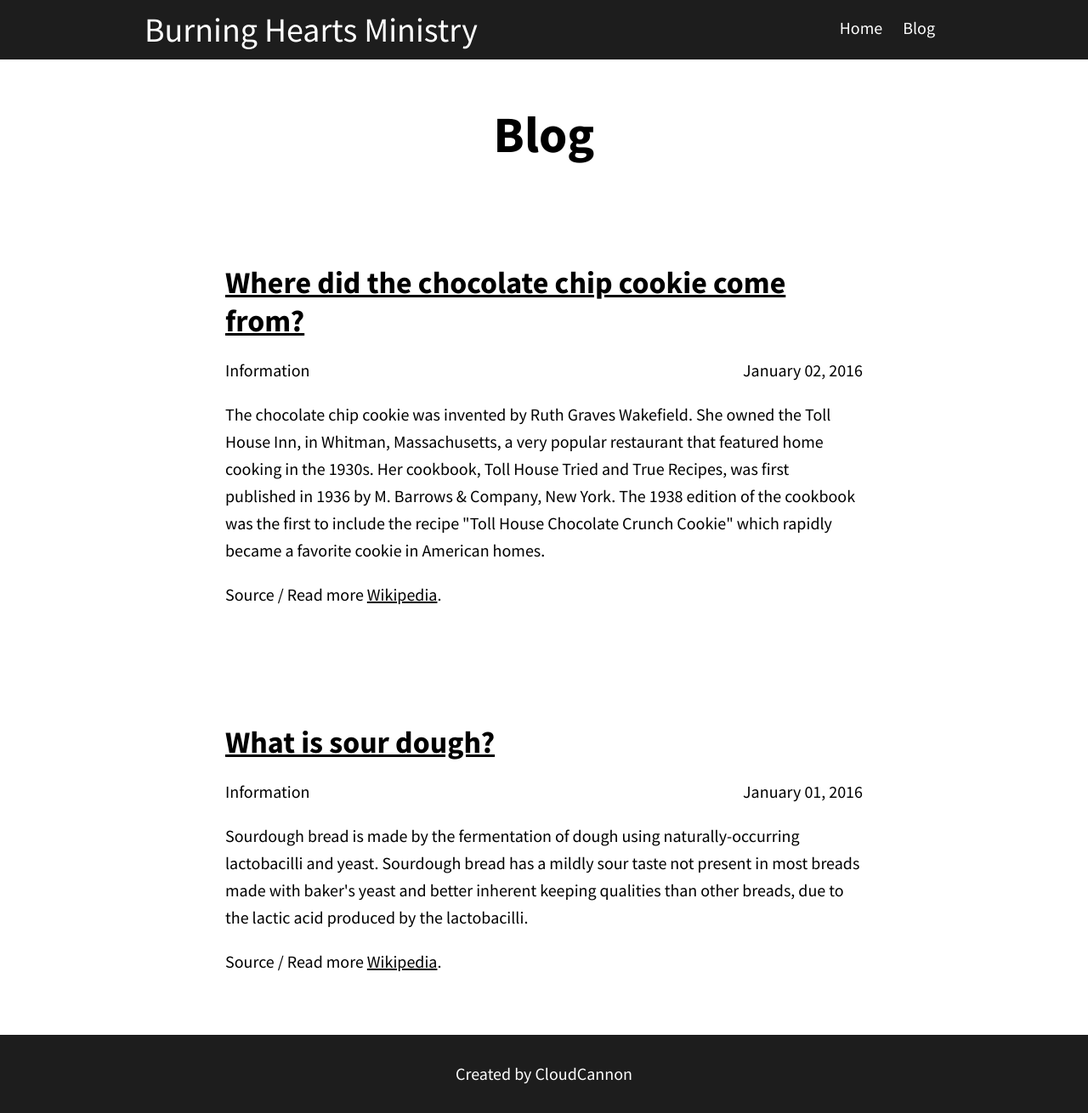
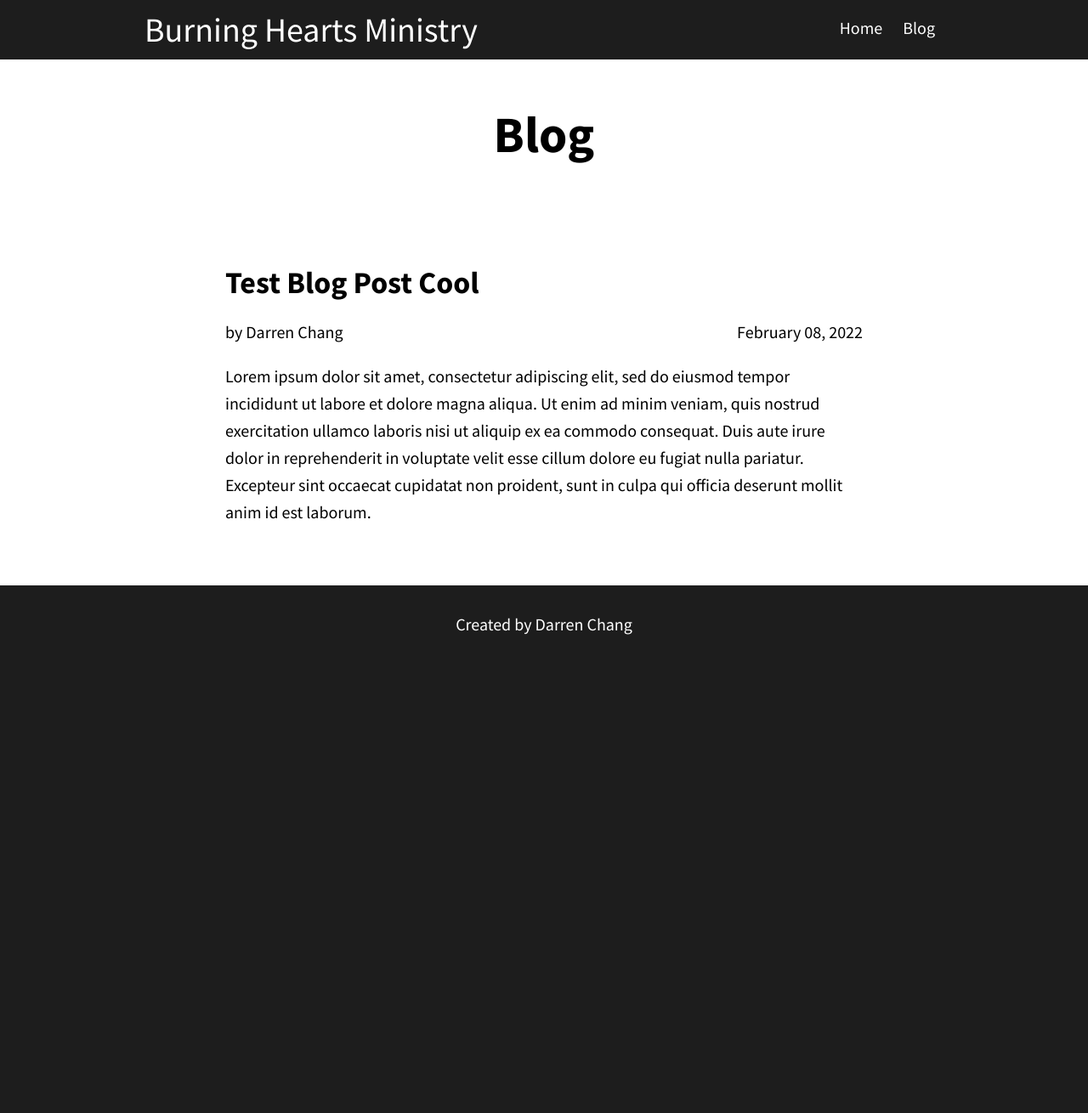
Before and after one commit to burningheartsministry/bhm, a Jekyll site: the page blog.html, which Jekyll copies as it is, in a window 1280 px wide. Shown: the whole page at 85% size. Built offline with Jekyll 4.4.1, drawn with Linux system fonts in a browser that asks for light colours; after the commit the page ends 900 px from its top, so only the background shows below that.

Commit message:
Update blog.html

```diff
--- a/blog.html
+++ b/blog.html
@@ -23,24 +23,16 @@
         <h2 class="spacing">Blog</h2>
         <div class="blog-posts">
           <div class="blog-post spacing">
-            <h3><a href="/post.html">Where did the chocolate chip cookie come from?</a></h3>
-            <p class="summary">Information<span class="date">January 02, 2016</span></p>
-            <p>The chocolate chip cookie was invented by Ruth Graves Wakefield. She owned the Toll House Inn, in Whitman, Massachusetts, a very popular restaurant that featured home cooking in the 1930s. Her cookbook, Toll House Tried and True Recipes, was first published in 1936 by M. Barrows &amp; Company, New York. The 1938 edition of the cookbook was the first to include the recipe "Toll House Chocolate Crunch Cookie" which rapidly became a favorite cookie in American homes.</p>
-
-            <p>Source / Read more <a href="https://en.wikipedia.org/wiki/Chocolate_chip_cookie">Wikipedia</a>.</p>
-          </div>
-          <div class="blog-post spacing">
-            <h3><a href="/post.html">What is sour dough?</a></h3>
-            <p class="summary">Information<span class="date">January 01, 2016</span></p>
-            <p>Sourdough bread is made by the fermentation of dough using naturally-occurring lactobacilli and yeast. Sourdough bread has a mildly sour taste not present in most breads made with baker's yeast and better inherent keeping qualities than other breads, due to the lactic acid produced by the lactobacilli.</p>
-            <p>Source / Read more <a href="https://en.wikipedia.org/wiki/Sourdough">Wikipedia</a>.</p>
+            <h3>Test Blog Post Cool</h3>
+            <p class="summary">by Darren Chang<span class="date">February 08, 2022</span></p>
+            <p>Lorem ipsum dolor sit amet, consectetur adipiscing elit, sed do eiusmod tempor incididunt ut labore et dolore magna aliqua. Ut enim ad minim veniam, quis nostrud exercitation ullamco laboris nisi ut aliquip ex ea commodo consequat. Duis aute irure dolor in reprehenderit in voluptate velit esse cillum dolore eu fugiat nulla pariatur. Excepteur sint occaecat cupidatat non proident, sunt in culpa qui officia deserunt mollit anim id est laborum.</p>
           </div>
         </div>
       </div>
     </div>
     <footer>
       <div class="container">
-        <p class="center-text"><a href="http://cloudcannon.com">Created by CloudCannon</a></p>
+        <p class="center-text">Created by Darren Chang</p>
       </div>
     </footer>
   </body>
```
